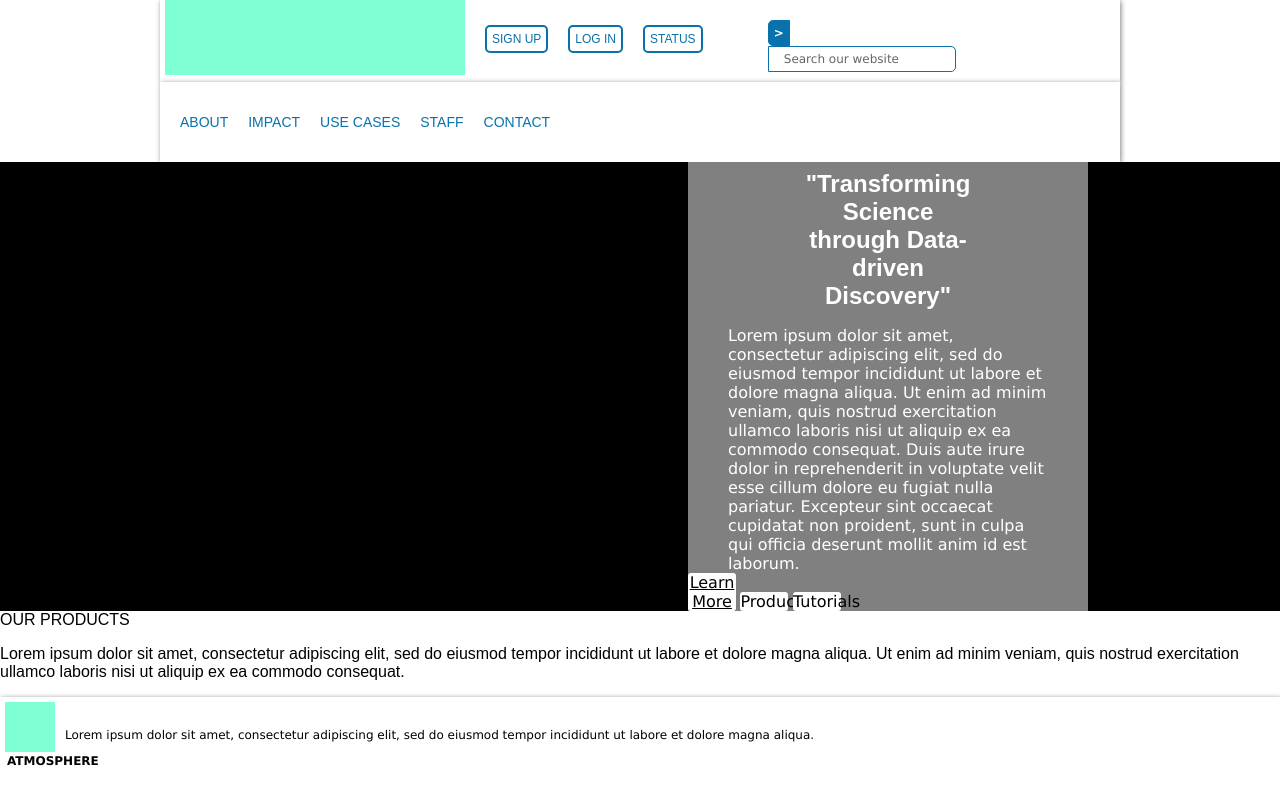
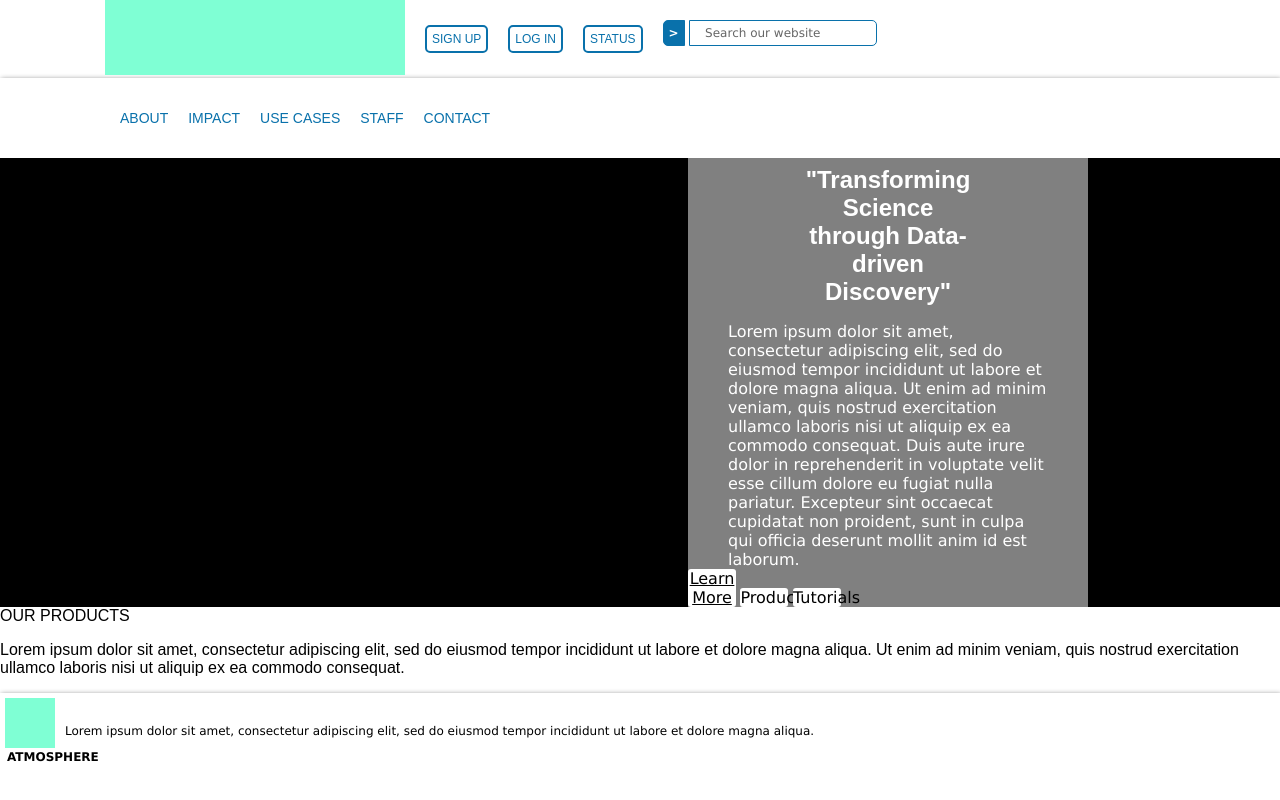
Before and after one commit to cyverse/home-page-mock, a plain HTML site: page index.html in a window 1280 px wide. Shown: the top 800 px of the page. Drawn offline with Linux system fonts and the light colour scheme.

Commit message:
updated class names and styles for wrappers

```diff
--- a/index.html
+++ b/index.html
@@ -11,22 +11,30 @@
 <body>
 					<!--DESKTOP NAVIGATION SECTION -->
 
-<div class="navigation--wrapper clearfix">
+
 	<div class="navigation primaryNav">
+        <div class="wrapper">
+
             <div class="navLogo"></div>
+
         	<ul class="PrimaryNav--links">
                 <li><a href="#">Sign Up</a></li>
                 <li><a href="#">Log In</a></li>
                 <li><a href="#">Status</a></li>
         	</ul>
-        <div class="navSearchbar">
+
+            <div class="navSearchbar clearfix">
             	<form id="tfnewsearch" method="get" action="#">
                 	<input type="submit" value=">" class="tfbutton2">
-            	<input type="text" id="tfq" class="tftextinput2" name="q" size="21" maxlength="120" value="Search our website"> </form>
-        	<div class="tfclear"></div>
+                	<input type="text" id="tfq" class="tftextinput2" name="q" size="21" maxlength="120" value="Search our website">
+                </form>
+        	</div>
+
         </div>
     </div>
+
     <div class="navigation secondaryNav">
+        <div class="wrapper">
             <ul class="secondaryNav--links">
                 <li><a href="#">About</a></li>
                 <li><a href="#">Impact</a></li>
@@ -36,6 +44,7 @@
             </ul>
         </div>
     </div>
+
 
 							<!--BANNER SECTION -->
 
--- a/style.css
+++ b/style.css
@@ -24,10 +24,15 @@
 }
 
 
+.wrapper {
+    width: 100%;
+    padding:0 10px;
+    max-width: 1100px;
+    margin:0 auto;
+}
+
 .navigation {
-    margin: auto;
     width: 100%;
-    max-width: 960px;
 }
 
 .navLogo {
```
Lines whose indentation alone changed are shown as unchanged.
